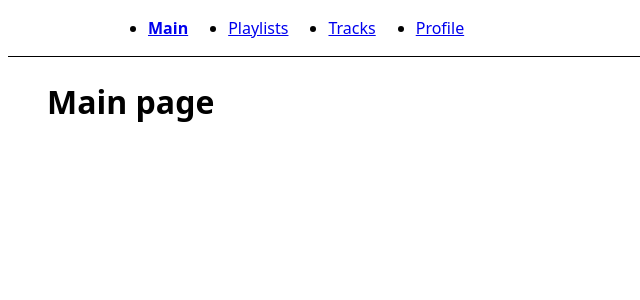
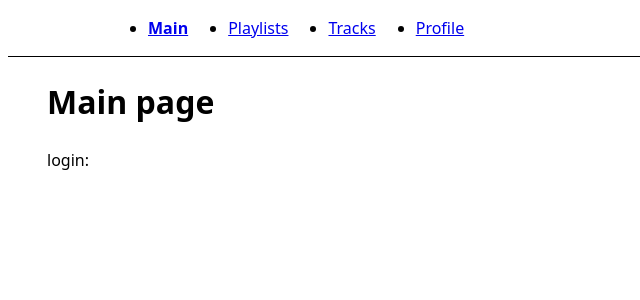
Before and after one commit to OstapPoliakov/musicfan, a React (Vite) app: page / in a window 1280 px wide. Shown: the top 300 px of the page, without its empty margins (0-640 px from the left). Built offline with nearby package versions, Linux system fonts and the light colour scheme; no server answers.

Commit message:
Working with RTK Query cache

```diff
--- a/src/app/api/baseApi.ts
+++ b/src/app/api/baseApi.ts
@@ -13,5 +13,6 @@ export const baseApi = createApi({
       return headers
     },
   }),
+  //keepUnusedDataFor: 10,
   endpoints: () => ({}),
 })
--- a/src/app/model/store.ts
+++ b/src/app/model/store.ts
@@ -8,5 +8,5 @@ export const store = configureStore({
   },
   middleware: getDefaultMiddleware => getDefaultMiddleware().concat(baseApi.middleware),
 })
-
+// для работы refetchOnFocus, refetchOnReconnect
 setupListeners(store.dispatch)
--- a/src/app/ui/MainPage/MainPage.tsx
+++ b/src/app/ui/MainPage/MainPage.tsx
@@ -1,7 +1,12 @@
+import { useGetMeQuery } from "@/features/auth/api/authApi"
+
 export const MainPage = () => {
+  const { data } = useGetMeQuery()
+
   return (
     <div>
       <h1>Main page</h1>
+      <div>login: {data?.login}</div>
     </div>
-  );
-};
+  )
+}
--- /dev/null
+++ b/src/features/auth/api/authApi.ts
@@ -0,0 +1,12 @@
+import { baseApi } from "@/app/api/baseApi"
+import type { MeResponse } from "./authApi.types"
+
+export const authApi = baseApi.injectEndpoints({
+  endpoints: build => ({
+    getMe: build.query<MeResponse, void>({
+      query: () => `auth/me`,
+    }),
+  }),
+})
+
+export const { useGetMeQuery } = authApi
--- /dev/null
+++ b/src/features/auth/api/authApi.types.ts
@@ -0,0 +1,4 @@
+export type MeResponse = {
+  userId: string
+  login: string
+}
--- a/src/features/auth/ui/ProfilePage.tsx
+++ b/src/features/auth/ui/ProfilePage.tsx
@@ -1,7 +1,11 @@
+import { useGetMeQuery } from "../api/authApi"
+
 export const ProfilePage = () => {
+  const { data } = useGetMeQuery()
+
   return (
     <div>
-      <h1>Profile page</h1>
+      <h1>{data?.login} page</h1>
     </div>
-  );
-};
+  )
+}
--- a/src/features/playlists/ui/PlaylistsPage/PlaylistsPage.tsx
+++ b/src/features/playlists/ui/PlaylistsPage/PlaylistsPage.tsx
@@ -15,7 +15,14 @@ export const PlaylistsPage = () => {
   const [pageSize, setPageSize] = useState(4)
 
   const debounceSearch = useDebounceValue(search)
-  const { data, isLoading } = useFetchPlaylistsQuery({ search: debounceSearch, pageNumber: currentPage, pageSize })
+  const { data, isLoading } = useFetchPlaylistsQuery(
+    { search: debounceSearch, pageNumber: currentPage, pageSize },
+    {
+      refetchOnReconnect: true, // перезапрос данных при возврате из режима офлайн
+      //pollingInterval: 3000,        // перезапрос данных каждые 3000 мс
+      //skipPollingIfUnfocused: true, // (если текущая вкладка не в фокусе, то не делать запросы)
+    }
+  )
 
   // обработчик события изменение кол-ва отображаемых (на одной странице) плейлистов
   const changePageSizeHandler = (size: number) => {
```
